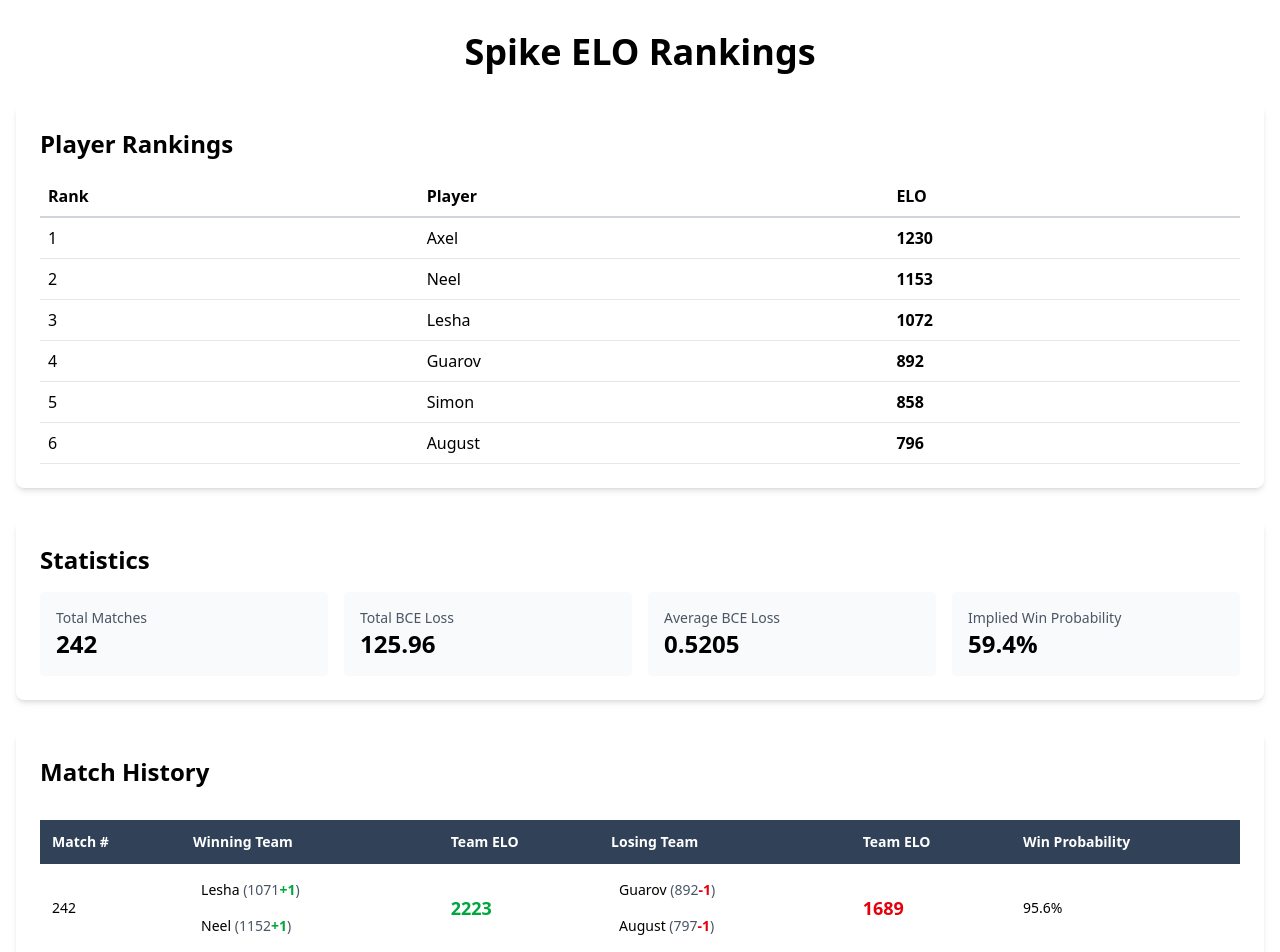
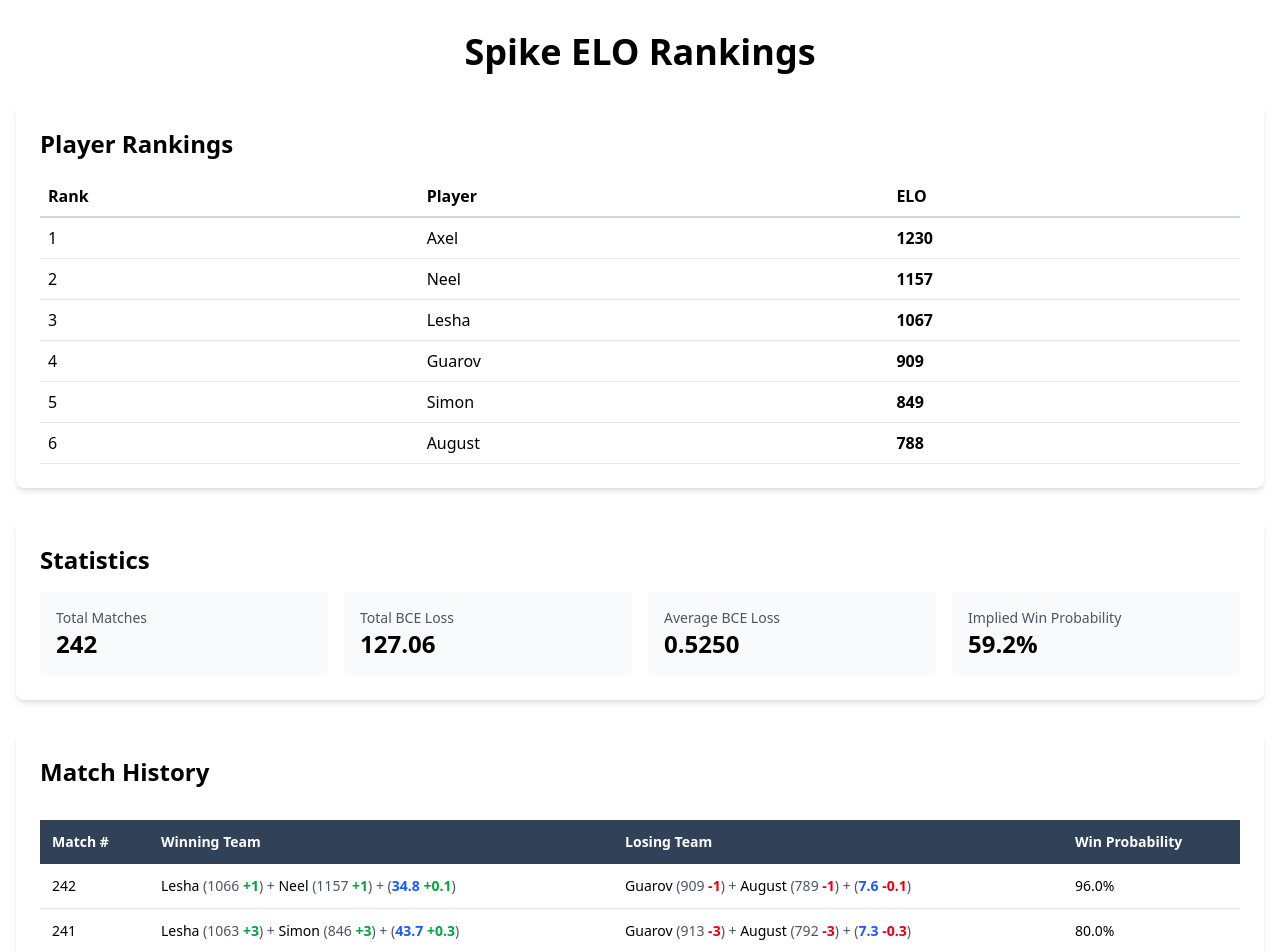
Before and after one commit to thetazero/spklo, a React (Vite) app: page / in a window 1280 px wide. Shown: the top 952 px of the page. Built offline with nearby package versions, Linux system fonts and the light colour scheme.

Commit message:
initial pariwise adj

```diff
--- a/src/components/MatchTable.tsx
+++ b/src/components/MatchTable.tsx
@@ -30,6 +30,10 @@ export function MatchTable({ matches }: MatchTableProps) {
     return `${(value * 100).toFixed(1)}%`
   }
 
+  const getPairwiseKey = (player1: PlayerName, player2: PlayerName): string => {
+    return player1 < player2 ? `${player1}:${player2}` : `${player2}:${player1}`
+  }
+
   return (
     <div className="w-full my-8">
       <div className="overflow-x-auto">
@@ -38,48 +42,59 @@ export function MatchTable({ matches }: MatchTableProps) {
             <tr className="bg-slate-700 text-white">
               <th className="p-3 text-left font-semibold">Match #</th>
               <th className="p-3 text-left font-semibold">Winning Team</th>
-              <th className="p-3 text-left font-semibold">Team ELO</th>
               <th className="p-3 text-left font-semibold">Losing Team</th>
-              <th className="p-3 text-left font-semibold">Team ELO</th>
               <th className="p-3 text-left font-semibold">Win Probability</th>
             </tr>
           </thead>
           <tbody>
             {currentMatches.map((analysis, idx) => {
               const matchNumber = matches.length - (startIdx + idx)
-              const winningTeamElo = getCombinedTeamElo(analysis.winTeam, analysis)
-              const losingTeamElo = getCombinedTeamElo(analysis.loseTeam, analysis)
               const eloChange = Math.round(analysis.eloChange)
+              const pairwiseDelta = analysis.pairwiseDelta.toFixed(1)
+
+              // Get winners and their pairwise info
+              const [winner1, winner2] = Array.from(analysis.winTeam)
+              const winnerKey = getPairwiseKey(winner1, winner2)
+              const winnerPairwiseBefore = analysis.beforePairwise.get(winnerKey) || 0
+
+              // Get losers and their pairwise info
+              const [loser1, loser2] = Array.from(analysis.loseTeam)
+              const loserKey = getPairwiseKey(loser1, loser2)
+              const loserPairwiseBefore = analysis.beforePairwise.get(loserKey) || 0
 
               return (
                 <tr key={startIdx + idx} className="border-b border-gray-200 hover:bg-gray-50">
                   <td className="p-3">{matchNumber}</td>
                   <td className="p-3">
-                    <div className="flex flex-col gap-2">
-                      {Array.from(analysis.winTeam).map((player) => (
-                        <div key={player} className="px-2 py-1">
-                          <span className="font-medium">{player}</span>
-                          <span className="text-gray-600"> ({Math.round(getPlayerElo(player, analysis))}</span>
-                          <span className="text-green-600 font-semibold">+{eloChange}</span>
-                          <span className="text-gray-600">)</span>
-                        </div>
-                      ))}
+                    <div className="text-sm">
+                      <span className="font-medium">{winner1}</span>
+                      <span className="text-gray-600"> ({Math.round(getPlayerElo(winner1, analysis))}</span>
+                      <span className="text-green-600 font-semibold"> +{eloChange}</span>
+                      <span className="text-gray-600">) + </span>
+                      <span className="font-medium">{winner2}</span>
+                      <span className="text-gray-600"> ({Math.round(getPlayerElo(winner2, analysis))}</span>
+                      <span className="text-green-600 font-semibold"> +{eloChange}</span>
+                      <span className="text-gray-600">) + (</span>
+                      <span className="text-blue-600 font-semibold">{winnerPairwiseBefore.toFixed(1)}</span>
+                      <span className="text-green-600 font-semibold"> +{pairwiseDelta}</span>
+                      <span className="text-gray-600">)</span>
                     </div>
                   </td>
-                  <td className="p-3 font-semibold text-lg text-green-600">{Math.round(winningTeamElo)}</td>
                   <td className="p-3">
-                    <div className="flex flex-col gap-2">
-                      {Array.from(analysis.loseTeam).map((player) => (
-                        <div key={player} className="px-2 py-1">
-                          <span className="font-medium">{player}</span>
-                          <span className="text-gray-600"> ({Math.round(getPlayerElo(player, analysis))}</span>
-                          <span className="text-red-600 font-semibold">-{eloChange}</span>
-                          <span className="text-gray-600">)</span>
-                        </div>
-                      ))}
+                    <div className="text-sm">
+                      <span className="font-medium">{loser1}</span>
+                      <span className="text-gray-600"> ({Math.round(getPlayerElo(loser1, analysis))}</span>
+                      <span className="text-red-600 font-semibold"> -{eloChange}</span>
+                      <span className="text-gray-600">) + </span>
+                      <span className="font-medium">{loser2}</span>
+                      <span className="text-gray-600"> ({Math.round(getPlayerElo(loser2, analysis))}</span>
+                      <span className="text-red-600 font-semibold"> -{eloChange}</span>
+                      <span className="text-gray-600">) + (</span>
+                      <span className="text-blue-600 font-semibold">{loserPairwiseBefore.toFixed(1)}</span>
+                      <span className="text-red-600 font-semibold"> -{pairwiseDelta}</span>
+                      <span className="text-gray-600">)</span>
                     </div>
                   </td>
-                  <td className="p-3 font-semibold text-lg text-red-600">{Math.round(losingTeamElo)}</td>
                   <td className="p-3">{formatPercent(analysis.expectedWinProbability)}</td>
                 </tr>
               )
--- a/src/engine/main.ts
+++ b/src/engine/main.ts
@@ -6,23 +6,34 @@ export interface MatchAnalysis {
     winTeam: Set<PlayerName>;
     loseTeam: Set<PlayerName>;
     beforeElos: { [key in PlayerName]: number };
+    beforePairwise: Map<string, number>;
+    pairwiseDelta: number;
 }
 
 export class Engine {
     elos: { [key in PlayerName]: number };
     bceLoss: number;
     matchCounts: { [key in PlayerName]: number };
+    pairwiseAdjustments: Map<string, number>;
     highK: number;
     normalK: number;
     highKMatchCount: number;
+    pairwiseFactor: number;
 
-    constructor(highK: number = 64, normalK: number = 32, highKMatchCount: number = 10) {
+    constructor(
+        highK: number = 64,
+        normalK: number = 32,
+        highKMatchCount: number = 10,
+        pairwiseFactor: number = 0
+    ) {
         this.elos = {};
         this.bceLoss = 0;
         this.matchCounts = {};
+        this.pairwiseAdjustments = new Map();
         this.highK = highK;
         this.normalK = normalK;
         this.highKMatchCount = highKMatchCount;
+        this.pairwiseFactor = pairwiseFactor;
     }
 
     getElo(player: PlayerName): number {
@@ -37,18 +48,43 @@ export class Engine {
         return this.getMatchCount(player) < this.highKMatchCount ? this.highK : this.normalK;
     }
 
+    getPairwiseKey(player1: PlayerName, player2: PlayerName): string {
+        return player1 < player2 ? `${player1}:${player2}` : `${player2}:${player1}`;
+    }
+
+    getPairwiseAdjustment(player1: PlayerName, player2: PlayerName): number {
+        return this.pairwiseAdjustments.get(this.getPairwiseKey(player1, player2)) || 0;
+    }
+
     getCombinedElo(players: Set<PlayerName>): number {
         return Array.from(players).reduce((sum, player) => sum + this.getElo(player), 0);
     }
 
+    getCombinedEloWithPairwise(team: Set<PlayerName>): number {
+        let totalElo = this.getCombinedElo(team);
+
+        // Add pairwise adjustment for the teammate pair (exactly 2 players)
+        if (this.pairwiseFactor > 0) {
+            const [player1, player2] = Array.from(team);
+            totalElo += this.getPairwiseAdjustment(player1, player2);
+        }
+
+        return totalElo;
+    }
+
     analyzeMatch(match: Match): MatchAnalysis {
+        // Assert exactly 2 players per team
+        if (match.winner.size !== 2 || match.loser.size !== 2) {
+            throw new Error(`Expected exactly 2 players per team, got ${match.winner.size} winners and ${match.loser.size} losers`);
+        }
+
         // Calculate average K factor across all players
         const allPlayers = [...match.winner, ...match.loser];
         const averageK = allPlayers.reduce((sum, player) => sum + this.getKFactor(player), 0) / allPlayers.length;
 
-        // Get combined team ELOs
-        const winnerElo = this.getCombinedElo(match.winner);
-        const loserElo = this.getCombinedElo(match.loser);
+        // Get combined team ELOs with pairwise adjustments
+        const winnerElo = this.getCombinedEloWithPairwise(match.winner);
+        const loserElo = this.getCombinedEloWithPairwise(match.loser);
 
         // Calculate expected scores
         const expectedWinProbability = 1 / (1 + Math.pow(10, (loserElo - winnerElo) / 400));
@@ -67,6 +103,17 @@ export class Engine {
             beforeElos[player] = this.getElo(player);
         }
 
+        // Capture pairwise adjustments before the match (for teammate pairs)
+        // Since we have exactly 2 players per team, there's only one pair per team
+        const beforePairwise = new Map<string, number>();
+        const [winner1, winner2] = Array.from(match.winner);
+        const [loser1, loser2] = Array.from(match.loser);
+
+        const winnerKey = this.getPairwiseKey(winner1, winner2);
+        const loserKey = this.getPairwiseKey(loser1, loser2);
+        beforePairwise.set(winnerKey, this.getPairwiseAdjustment(winner1, winner2));
+        beforePairwise.set(loserKey, this.getPairwiseAdjustment(loser1, loser2));
+
         // Update each player's ELO and match count
         for (const player of match.winner) {
             this.elos[player] = this.getElo(player) + eloChange;
@@ -77,12 +124,28 @@ export class Engine {
             this.elos[player] = this.getElo(player) - eloChange;
             this.matchCounts[player] = this.getMatchCount(player) + 1;
         }
+
+        // Update pairwise adjustments for teammate pairs
+        // Since we have exactly 2 players per team, there's only one pair per team
+        const pairwiseDelta = eloChange * this.pairwiseFactor;
+        if (this.pairwiseFactor > 0) {
+            // Update winning team pair
+            const winnerCurrentAdj = this.getPairwiseAdjustment(winner1, winner2);
+            this.pairwiseAdjustments.set(winnerKey, winnerCurrentAdj + pairwiseDelta);
+
+            // Update losing team pair
+            const loserCurrentAdj = this.getPairwiseAdjustment(loser1, loser2);
+            this.pairwiseAdjustments.set(loserKey, loserCurrentAdj + pairwiseDelta);
+        }
+
         return {
             eloChange,
             expectedWinProbability,
             winTeam: match.winner,
             loseTeam: match.loser,
             beforeElos,
+            beforePairwise,
+            pairwiseDelta,
         }
     }
 }
@@ -96,9 +159,10 @@ export function createEngine(
     matches: Match[],
     highK: number = 128,
     normalK: number = 16,
-    highKMatchCount: number = 10
+    highKMatchCount: number = 10,
+    pairwiseFactor: number = 0.1,
 ): EngineAndMatches {
-    const engine = new Engine(highK, normalK, highKMatchCount);
+    const engine = new Engine(highK, normalK, highKMatchCount, pairwiseFactor);
     const analyzed_matches: MatchAnalysis[] = [];
     for (const match of matches) {
         const analysis = engine.analyzeMatch(match);
```
